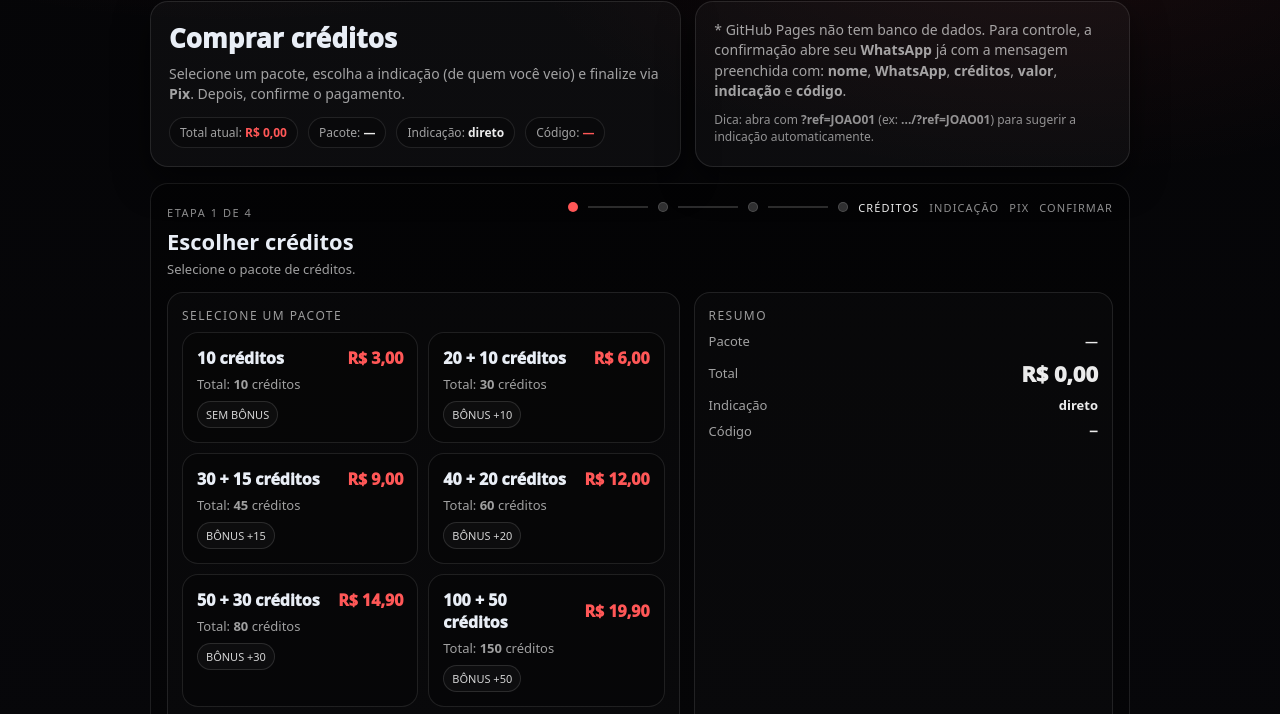
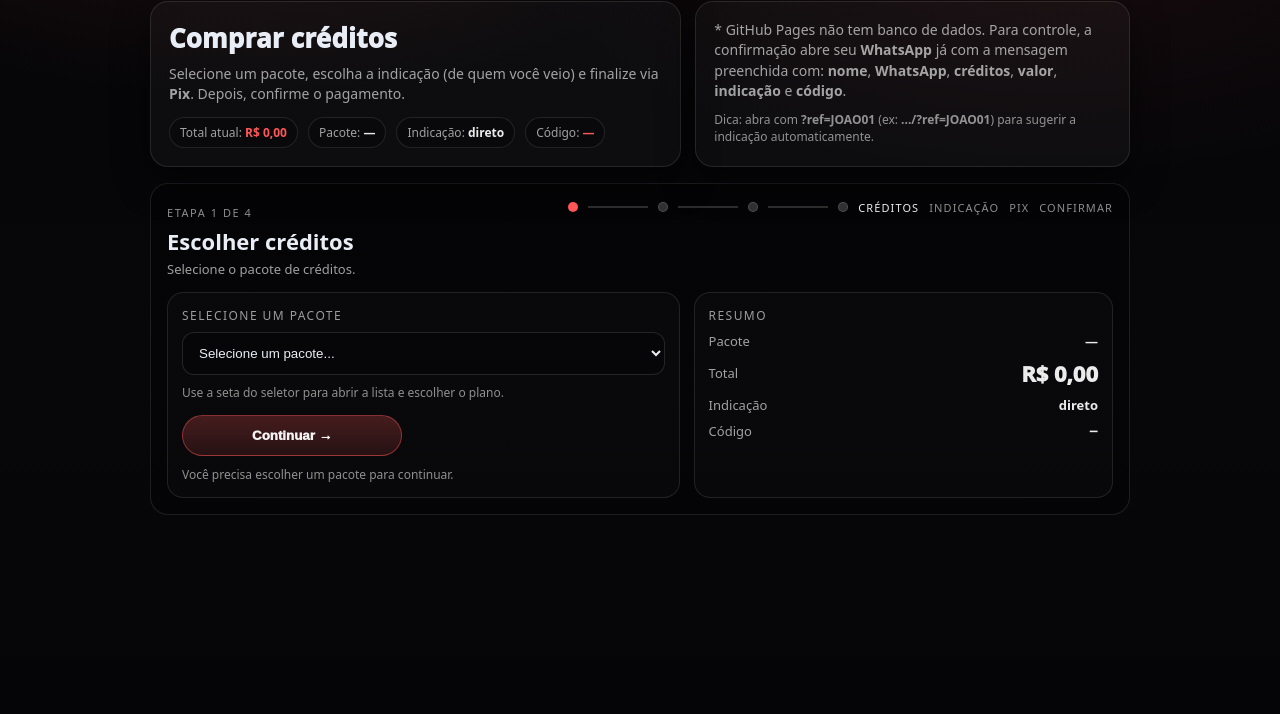
Before and after one commit to avectrum/avectrum-indicacao, a plain HTML site: page index.html in a window 1280 px wide. Shown: the part 76-790 px from the top of the page. Drawn offline with Linux system fonts and the light colour scheme.

Commit message:
Update index.html

```diff
--- a/index.html
+++ b/index.html
@@ -151,42 +151,37 @@
       margin-bottom:8px;
     }
 
-    .cards{
+    /* ✅ NOVO: seletor de pacotes */
+    .selectWrap{
+      margin-top:8px;
       display:grid;
-      grid-template-columns: repeat(2, 1fr);
       gap:10px;
     }
-    @media (max-width:560px){ .cards{grid-template-columns:1fr} }
-
-    .opt{
+    .selectHint{
+      font-size:12px;
+      color:rgba(255,255,255,.55);
+      line-height:1.4;
+    }
+    .packageDetails{
       border:1px solid rgba(255,255,255,.10);
-      background:rgba(0,0,0,.25);
-      border-radius:16px;
-      padding:14px;
-      cursor:pointer;
-      transition:.18s;
-      position:relative;
+      background:rgba(0,0,0,.22);
+      border-radius:14px;
+      padding:12px;
     }
-    .opt:hover{transform:translateY(-1px);border-color:rgba(255,255,255,.18)}
-    .opt.active{
-      border-color:rgba(255,87,87,.65);
-      box-shadow: 0 0 0 3px rgba(255,87,87,.12);
+    .packageDetails .k{
+      font-size:12px;color:rgba(255,255,255,.62);
     }
-    .opt .top{
-      display:flex;align-items:center;justify-content:space-between;gap:10px;
+    .packageDetails .v{
+      margin-top:4px;
+      font-weight:1000;
+      font-size:14px;
+      color:rgba(255,255,255,.92);
     }
-    .opt .name{font-weight:1000;font-size:16px}
-    .opt .price{font-weight:1000;color:var(--red);font-size:16px}
-    .opt .desc{margin-top:6px;color:var(--muted);font-size:13px}
-    .tag{
-      display:inline-block;
-      margin-top:8px;
-      font-size:11px;
-      padding:5px 8px;
-      border-radius:999px;
-      border:1px solid rgba(255,255,255,.12);
-      color:rgba(255,255,255,.82);
-      background:rgba(255,255,255,.03);
+    .packageDetails .price{
+      margin-top:10px;
+      font-weight:1100;
+      font-size:18px;
+      color:var(--red);
     }
 
     .inputs{
@@ -207,7 +202,6 @@
       background:#0e0f14;
       color:#e9eef6;
     }
-
     input::placeholder{color:rgba(255,255,255,.35)}
     input:focus, select:focus{border-color:rgba(255,87,87,.45)}
 
@@ -353,7 +347,24 @@
         <div class="box">
           <div class="boxTitle">Selecione um pacote</div>
 
-          <div id="packages" class="cards"></div>
+          <!-- ✅ TROCA: agora é dropdown com seta -->
+          <div class="selectWrap">
+            <select id="packageSelect">
+              <option value="-1">Selecione um pacote...</option>
+            </select>
+
+            <div class="packageDetails" id="packageDetails" style="display:none;">
+              <div class="k">Você selecionou:</div>
+              <div class="v" id="pkgTextUI">—</div>
+              <div class="k" style="margin-top:8px;">Total de créditos:</div>
+              <div class="v" id="pkgTotalUI">—</div>
+              <div class="price" id="pkgPriceUI">—</div>
+            </div>
+
+            <div class="selectHint">
+              Use a seta do seletor para abrir a lista e escolher o plano.
+            </div>
+          </div>
 
           <div class="actions">
             <button class="btn" type="button" onclick="goStep(2)">Continuar →</button>
@@ -502,7 +513,6 @@
 
   // (opcional) lista de pessoas/códigos que podem indicar
   const INDICADORES = [
-
     "GUTO",
     "TKZ Community"
   ];
@@ -635,7 +645,18 @@
     document.getElementById("sumRef2").textContent = ref;
     document.getElementById("sumRef3").textContent = ref;
 
+    // ✅ Detalhe do pacote (novo UI)
+    const details = document.getElementById("packageDetails");
+    const pkgTextUI = document.getElementById("pkgTextUI");
+    const pkgTotalUI = document.getElementById("pkgTotalUI");
+    const pkgPriceUI = document.getElementById("pkgPriceUI");
+
     if(!p){
+      details.style.display = "none";
+      pkgTextUI.textContent = "—";
+      pkgTotalUI.textContent = "—";
+      pkgPriceUI.textContent = "—";
+
       document.getElementById("miniTotal").textContent = brl(0);
       document.getElementById("miniPack").textContent = "—";
       document.getElementById("sumPack1").textContent = "—";
@@ -645,7 +666,14 @@
       document.getElementById("sumTotal2").textContent = brl(0);
       document.getElementById("sumTotal3").textContent = brl(0);
     } else {
+      details.style.display = "block";
+      const totalCredits = p.base + p.bonus;
       const packText = pkgLabel(p);
+
+      pkgTextUI.textContent = packText;
+      pkgTotalUI.textContent = `${totalCredits} créditos`;
+      pkgPriceUI.textContent = brl(p.price);
+
       document.getElementById("miniPack").textContent = packText;
       document.getElementById("sumPack1").textContent = packText;
       document.getElementById("sumPack2").textContent = packText;
@@ -708,37 +736,29 @@
     window.scrollTo({top:0, behavior:"smooth"});
   }
 
-  function renderPackages(){
-    const host = document.getElementById("packages");
-    host.innerHTML = "";
+  // ✅ NOVO: render do select (dropdown)
+  function renderPackagesSelect(){
+    const sel = document.getElementById("packageSelect");
+    sel.innerHTML = `<option value="-1">Selecione um pacote...</option>`;
 
     PACKAGES.forEach((p, idx) => {
-      const div = document.createElement("div");
-      div.className = "opt";
-      div.onclick = () => selectPackage(idx);
+      const totalCredits = p.base + p.bonus;
+      const label = (p.bonus > 0)
+        ? `${p.base} + ${p.bonus} bônus (${totalCredits}) — ${brl(p.price)}`
+        : `${p.base} créditos — ${brl(p.price)}`;
 
-      const totalCredits = p.base + p.bonus;
-      const bonusText = p.bonus > 0 ? `BÔNUS +${p.bonus}` : "SEM BÔNUS";
+      const o = document.createElement("option");
+      o.value = String(idx);
+      o.textContent = label;
+      sel.appendChild(o);
+    });
 
-      div.innerHTML = `
-        <div class="top">
-          <div class="name">${p.base}${p.bonus>0 ? ` + ${p.bonus}` : ""} créditos</div>
-          <div class="price">${brl(p.price)}</div>
-        </div>
-        <div class="desc">Total: <b>${totalCredits}</b> créditos</div>
-        <span class="tag">${bonusText}</span>
-      `;
-
-      host.appendChild(div);
+    sel.addEventListener("change", () => {
+      const v = parseInt(sel.value, 10);
+      selectedIndex = Number.isFinite(v) ? v : -1;
+      if(selectedIndex < 0) selectedIndex = -1;
+      syncSummary();
     });
-  }
-
-  function selectPackage(idx){
-    selectedIndex = idx;
-    document.querySelectorAll(".opt").forEach((el,i)=>{
-      el.classList.toggle("active", i === idx);
-    });
-    syncSummary();
   }
 
   function showToast(text){
@@ -774,7 +794,6 @@
     copyText(purchaseCode, "Código copiado! Faça o Pix e depois confirme.");
   }
 
-  // ✅ AQUI: abre o WhatsApp NO SEU NÚMERO com a mensagem pronta
   function confirmPayment(){
     if(!purchaseCode){
       alert("Primeiro gere o código na etapa do Pix.");
@@ -811,7 +830,10 @@
     purchaseCode = "";
     document.getElementById("buyerName").value = "";
     document.getElementById("buyerWhats").value = "";
-    document.querySelectorAll(".opt").forEach(el=>el.classList.remove("active"));
+
+    // reset select pacote
+    const pkgSel = document.getElementById("packageSelect");
+    pkgSel.value = "-1";
 
     const sel = document.getElementById("refSelect");
     sel.value = "direto";
@@ -862,7 +884,8 @@
   // INIT
   document.getElementById("pixKeyUI").textContent = PIX_KEY;
   document.getElementById("whatsNumberUI").textContent = WHATSAPP_NUMBER;
-  renderPackages();
+
+  renderPackagesSelect();   // ✅ agora é select
   setupIndicacao();
   setProgress(1);
   syncSummary();
```
